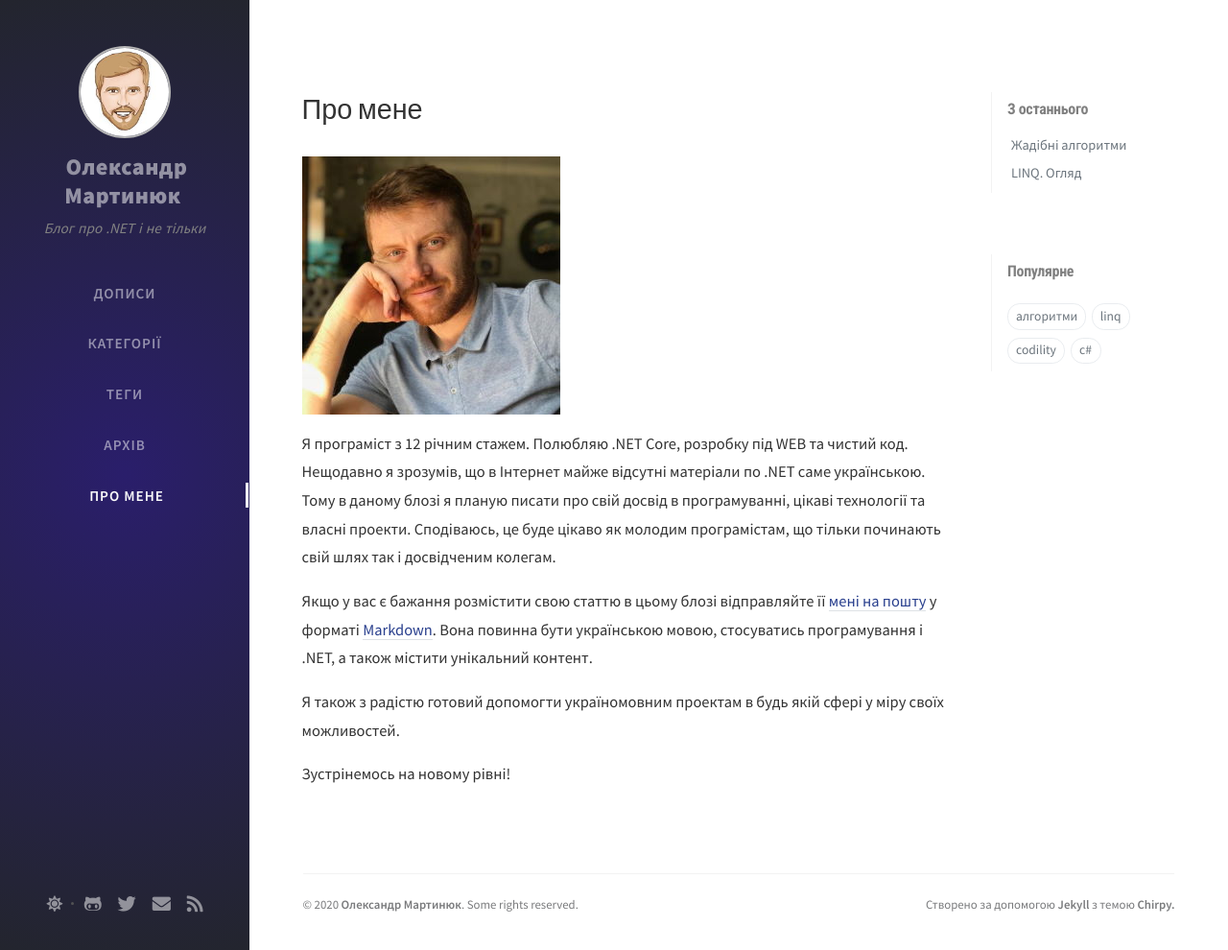
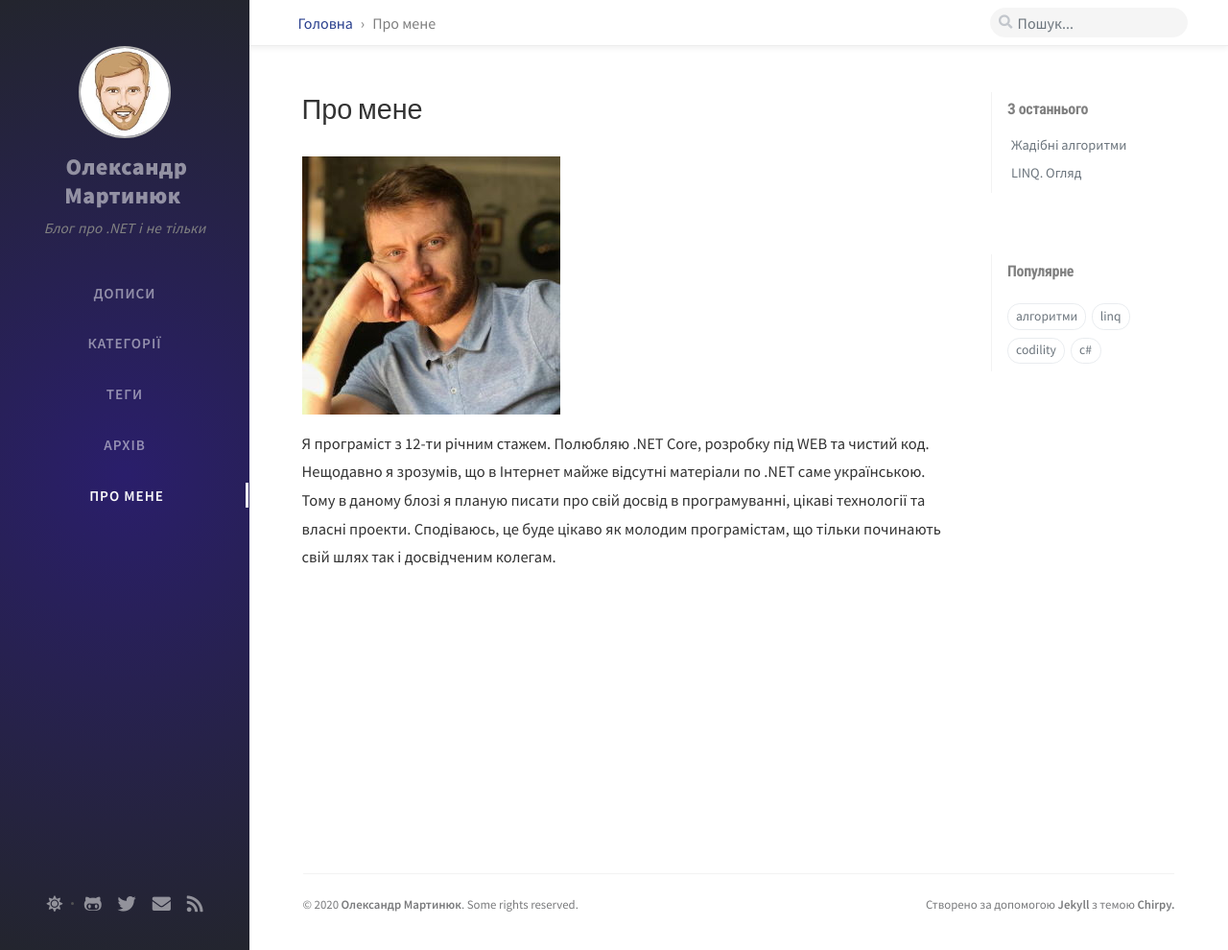
Before and after one commit to olesmartyniuk/olesmartyniuk.github.io, a Jekyll site: the page built from tabs/about.md, in a window 1280 px wide and 990 px high. Shown: the whole window at 96% size. Built offline with Jekyll 4.4.1, drawn with Linux system fonts in a browser that asks for light colours; nearby versions of some CDN libraries; comment, search, counter and statistics services are not loaded.

Commit message:
Fixed about page

```diff
--- a/tabs/about.md
+++ b/tabs/about.md
@@ -4,10 +4,4 @@
 ---
 ![Фото](/assets/img/sample/avatar-big.jpg)
 
-Я програміст з 12 річним стажем. Полюбляю .NET Core, розробку під WEB та чистий код. Нещодавно я зрозумів, що в Інтернет майже відсутні матеріали по .NET саме українською. Тому в даному блозі я планую писати про свій досвід в програмуванні, цікаві технології та власні проекти. Сподіваюсь, це буде цікаво як молодим програмістам, що тільки починають свій шлях так і досвідченим колегам.
-
-Якщо у вас є бажання розмістити свою статтю в цьому блозі відправляйте її [мені на пошту](mailto:alexander.martinyuk@gmail.com) у форматі [Markdown](https://www.markdownguide.org/). Вона повинна бути українською мовою, стосуватись програмування і .NET, а також містити унікальний контент.
-
-Я також з радістю готовий допомогти україномовним проектам в будь якій сфері у міру своїх можливостей.
-
-Зустрінемось на новому рівні!
+Я програміст з 12-ти річним стажем. Полюбляю .NET Core, розробку під WEB та чистий код. Нещодавно я зрозумів, що в Інтернет майже відсутні матеріали по .NET саме українською. Тому в даному блозі я планую писати про свій досвід в програмуванні, цікаві технології та власні проекти. Сподіваюсь, це буде цікаво як молодим програмістам, що тільки починають свій шлях так і досвідченим колегам.
```
Also changed, not shown: _posts/2020-05-08-greedy-algorithms.md (+6 -6 lines).
